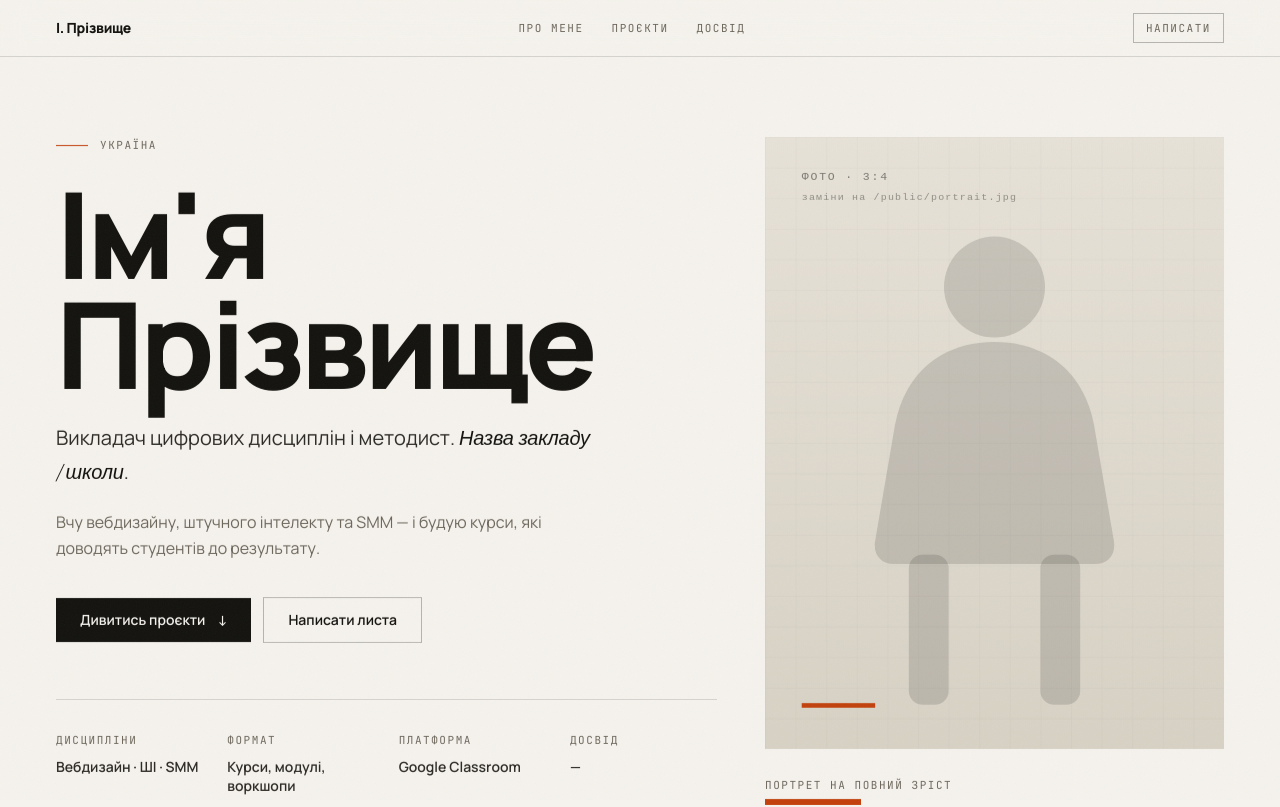
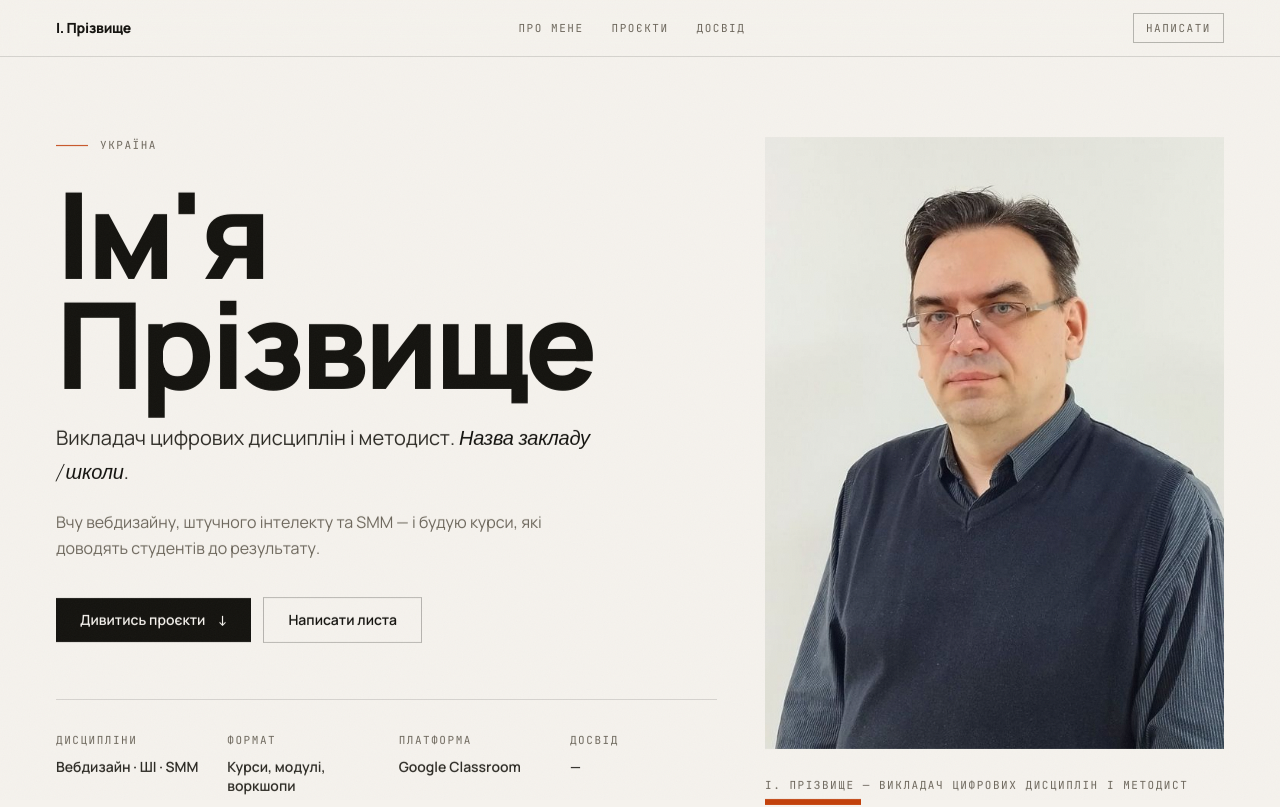
Before and after one commit to olpex/personal-site, a Next.js app: page / in a window 1280 px wide. Shown: the top 807 px of the page. Built offline with nearby package versions, Linux system fonts and the light colour scheme.

Commit message:
feat: real portrait photo in hero

```diff
--- a/src/app/page.tsx
+++ b/src/app/page.tsx
@@ -74,12 +74,14 @@
                 fill
                 priority
                 sizes="(max-width: 1024px) 100vw, 40vw"
-                className="object-cover object-top"
+                className="object-cover object-center"
               />
             </div>
             {/* Бурштинова смуга — прив'язка до акценту */}
             <span aria-hidden className="absolute -bottom-3 left-0 h-1.5 w-24 bg-accent" />
-            <figcaption className="label mt-7">{site.portraitAlt}</figcaption>
+            <figcaption className="label mt-7">
+              {site.shortName} — {site.role}
+            </figcaption>
           </figure>
         </div>
       </div>
--- a/src/content/site.ts
+++ b/src/content/site.ts
@@ -45,9 +45,9 @@
   statement:
     "Вчу вебдизайну, штучного інтелекту та SMM — і будую курси, які доводять студентів до результату.",
   email: "hello@example.com",
-  /** Шлях до фото на зріст. Поклади файл у /public/portrait.jpg */
-  portrait: "/portrait.svg",
-  portraitAlt: "Портрет на повний зріст",
+  /** Шлях до фото в /public. Поклади файл у /public/portrait.jpg */
+  portrait: "/portrait.jpg",
+  portraitAlt: "Особистий портрет",
 
   /* ── Про мене ─────────────────────────────────────────────── */
   about: [
```
Also changed, not shown: public/portrait.jpg (added), public/portrait.svg (deleted).
